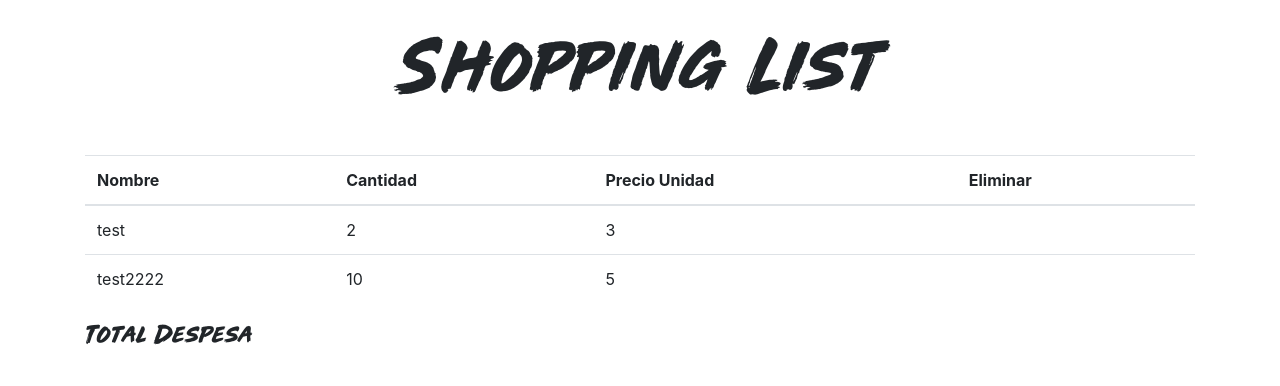
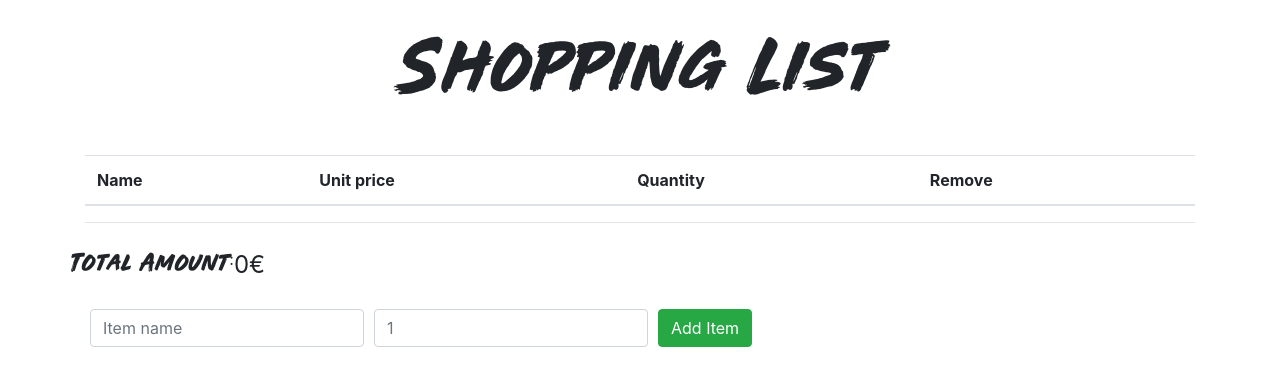
Before and after one commit to toniramon/Vue_shopping_list, a plain HTML site: page index.html in a window 1280 px wide. Drawn offline with nearby package versions, Linux system fonts and the light colour scheme.

Commit message:
bind data and update input

```diff
--- a/index.html
+++ b/index.html
@@ -1,13 +1,17 @@
 <!DOCTYPE html>
 <html lang="es">
+
 <head>
     <meta charset="UTF-8">
     <meta name="viewport" content="width=device-width, initial-scale=1.0">
     <meta http-equiv="X-UA-Compatible" content="ie=edge">
     <title>First Vue Project</title>
-    <link rel="stylesheet" href="https://stackpath.bootstrapcdn.com/bootstrap/4.4.1/css/bootstrap.min.css" integrity="sha384-Vkoo8x4CGsO3+Hhxv8T/Q5PaXtkKtu6ug5TOeNV6gBiFeWPGFN9MuhOf23Q9Ifjh" crossorigin="anonymous">
+    <link rel="stylesheet" href="https://stackpath.bootstrapcdn.com/bootstrap/4.4.1/css/bootstrap.min.css"
+        integrity="sha384-Vkoo8x4CGsO3+Hhxv8T/Q5PaXtkKtu6ug5TOeNV6gBiFeWPGFN9MuhOf23Q9Ifjh" crossorigin="anonymous">
     <link rel="stylesheet" type="text/css" href="./style.css">
+    <script src="https://cdn.jsdelivr.net/npm/vue@2.5.16/dist/vue.js" type="text/javascript"></script>
 </head>
+
 <body>
 
     <header></header>
@@ -17,32 +21,57 @@
         <table class="table table-condensed table-hover">
             <thead>
                 <tr>
-                    <th>Nombre</th>
-                    <th>Cantidad</th>
-                    <th>Precio Unidad</th>
-                    <th>Eliminar</th>
+                    <th>Name</th>
+                    <th>Unit price</th>
+                    <th>Quantity</th>
+                    <th>Remove</th>
                 </tr>
             </thead>
             <tbody>
                 <tr v-for="(item, index) in items">
                     <td>{{ item.name }}</td>
-                    <td>{{ item.quantity }}</td>
                     <td>{{ item.price }}</td>
-                    <td></td>
+                    <td><input v-bind:value="item.quantity" @input="updateItem(index, $event.target.value)" @change="updateItem(index, $event.target.value)" type="number" class="form-control input-size" step="1" min="1"></td>
+                    <td><button v-on:click="deleteItem(index)" class="btn btn-danger">Delete Item</button></td>
                 </tr>
             </tbody>
         </table>
 
-        <h2>Total Despesa </h2>
+        <hr>
+        <div class="row mt-4">
+            <h2>Total Amount </h2>: <span class="big-numbers">{{ totalAmount }}€</span>
+        </div>
+
+
+        <div class="form-inline">
+            <div id="form-group">
+                <input v-model="name" class="form-control" type="text" placeholder="Item name" required>
+            </div>
+            <div id="form-group">
+                <input v-model="price" class="form-control" type="number" placeholder="1" required>
+            </div>
+
+            <button v-on:click="addItem" class="btn btn-success">Add Item</button>
+
+        </div>
+
     </div>
+
 
     <footer></footer>
 
-    <script src="https://code.jquery.com/jquery-3.4.1.slim.min.js" integrity="sha384-J6qa4849blE2+poT4WnyKhv5vZF5SrPo0iEjwBvKU7imGFAV0wwj1yYfoRSJoZ+n" crossorigin="anonymous"></script>
-    <script src="https://cdn.jsdelivr.net/npm/popper.js@1.16.0/dist/umd/popper.min.js" integrity="sha384-Q6E9RHvbIyZFJoft+2mJbHaEWldlvI9IOYy5n3zV9zzTtmI3UksdQRVvoxMfooAo" crossorigin="anonymous"></script>
-    <script src="https://stackpath.bootstrapcdn.com/bootstrap/4.4.1/js/bootstrap.min.js" integrity="sha384-wfSDF2E50Y2D1uUdj0O3uMBJnjuUD4Ih7YwaYd1iqfktj0Uod8GCExl3Og8ifwB6" crossorigin="anonymous"></script>
-    <script src="https://cdn.jsdelivr.net/npm/vue@2.5.16/dist/vue.js"></script>
+    <script src="https://code.jquery.com/jquery-3.4.1.slim.min.js"
+        integrity="sha384-J6qa4849blE2+poT4WnyKhv5vZF5SrPo0iEjwBvKU7imGFAV0wwj1yYfoRSJoZ+n" crossorigin="anonymous">
+    </script>
+    <script src="https://cdn.jsdelivr.net/npm/popper.js@1.16.0/dist/umd/popper.min.js"
+        integrity="sha384-Q6E9RHvbIyZFJoft+2mJbHaEWldlvI9IOYy5n3zV9zzTtmI3UksdQRVvoxMfooAo" crossorigin="anonymous">
+    </script>
+    <script src="https://stackpath.bootstrapcdn.com/bootstrap/4.4.1/js/bootstrap.min.js"
+        integrity="sha384-wfSDF2E50Y2D1uUdj0O3uMBJnjuUD4Ih7YwaYd1iqfktj0Uod8GCExl3Og8ifwB6" crossorigin="anonymous">
+    </script>
+
     <script type="text/javascript" src="./script.js"></script>
 
 </body>
+
 </html>
--- a/script.js
+++ b/script.js
@@ -2,19 +2,42 @@ var app = new Vue({
     el: '#app',
     data: {
         title: 'Shopping List',
-        items: [
-            {
-                id: Math.ceil(Math.random() * 10000),
-                name: 'test',
-                quantity: 2,
-                price: 3
-            },
-            {
-                id: Math.ceil(Math.random() * 10000),
-                name: 'test2222',
-                quantity: 10,
-                price: 5
+        name: '',
+        price: '',
+        items: []
+    },
+    computed: {
+        totalAmount () {
+            let sumaTotal = 0;
+            this.items.forEach(item => {
+                sumaTotal += item.quantity * item.price;
+            });
+            return sumaTotal;
+        }
+    },
+    methods: {
+        addItem: function() {
+            if (this.name && this.price) {
+                let item = {
+                    name: this.name,
+                    quantity: 1,
+                    price: this.price
+                };
+                this.items.push(item);
             }
-        ]
+
+
+            this.updateTotalAmount();
+        },
+        deleteItem: function (index){
+            this.items.splice(index, 1); //delete 1 element from the array at the position index
+        },
+        updateItem(index, quantity) {
+            this.items[index].quantity = quantity;
+            this.updateTotalAmount;
+        },
+        updateTotalAmount() {
+            this.totalAmount;
+        }
     }
 })
--- a/style.css
+++ b/style.css
@@ -17,3 +17,15 @@ body {
 h2 {
     font-family: ultraFresh, verdana;
 }
+
+.input-size {
+    max-width: 100px;
+}
+
+.form-inline > * {
+    margin:15px 5px;
+}
+
+.big-numbers {
+    font-size: 1.5em;
+}
```
